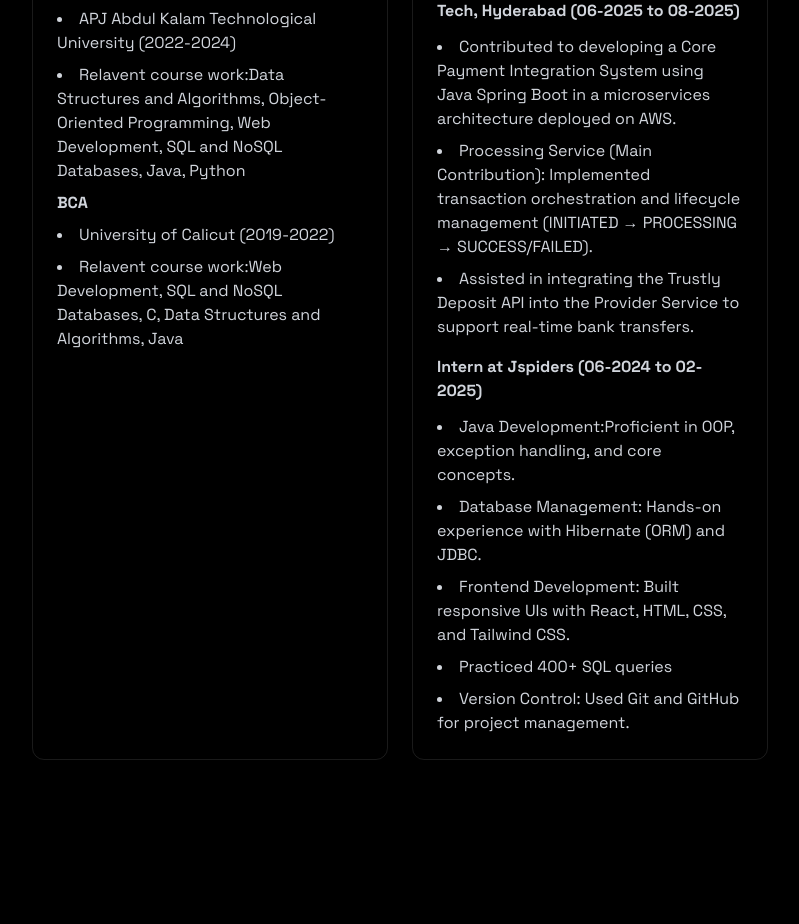
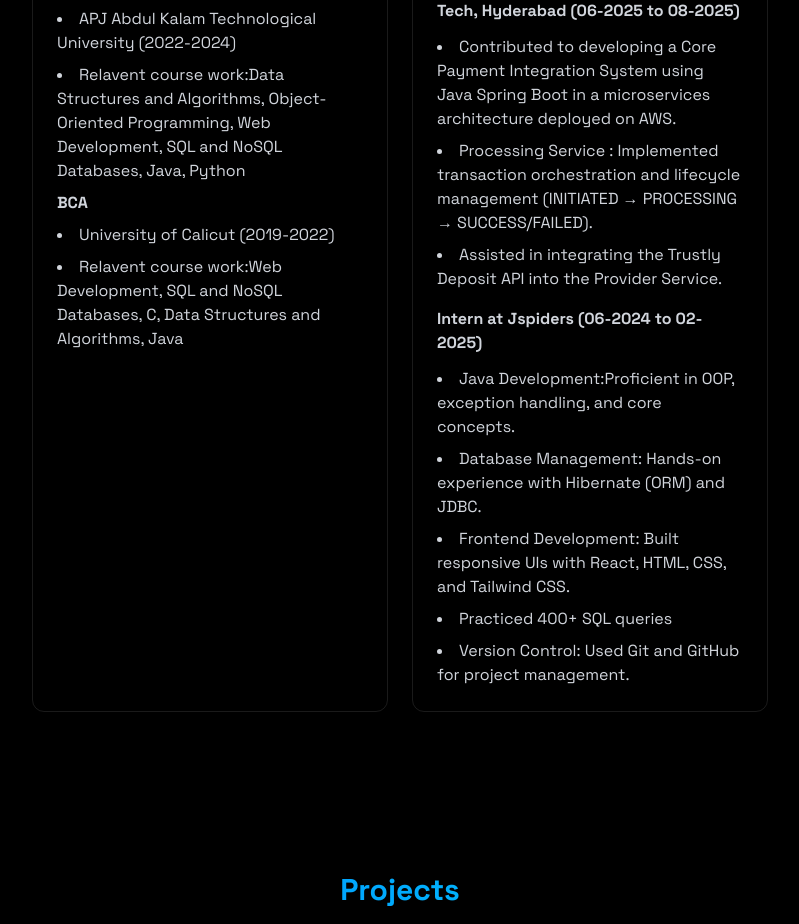
Before and after one commit to robinbabu102/Robin_babu-portfolio, a React (Vite) app: page / in a window 1280 px wide. Shown: the part 1860-2784 px from the top of the page, without its empty margins (240-1039 px from the left). Built offline with nearby package versions, Linux system fonts and the light colour scheme; a web font is replaced by a local one.

Commit message:
experience sectiom update

```diff
--- a/src/components/sections/About.jsx
+++ b/src/components/sections/About.jsx
@@ -158,13 +158,13 @@ const About = () => {
                         architecture deployed on AWS.
                       </li>
                       <li>
-                        Processing Service (Main Contribution): Implemented
+                        Processing Service : Implemented
                         transaction orchestration and lifecycle management
                         (INITIATED → PROCESSING → SUCCESS/FAILED).
                       </li>
                       <li>
                         Assisted in integrating the Trustly Deposit API into the
-                        Provider Service to support real-time bank transfers.
+                        Provider Service.
                       </li>
                     </ul>
 
```
